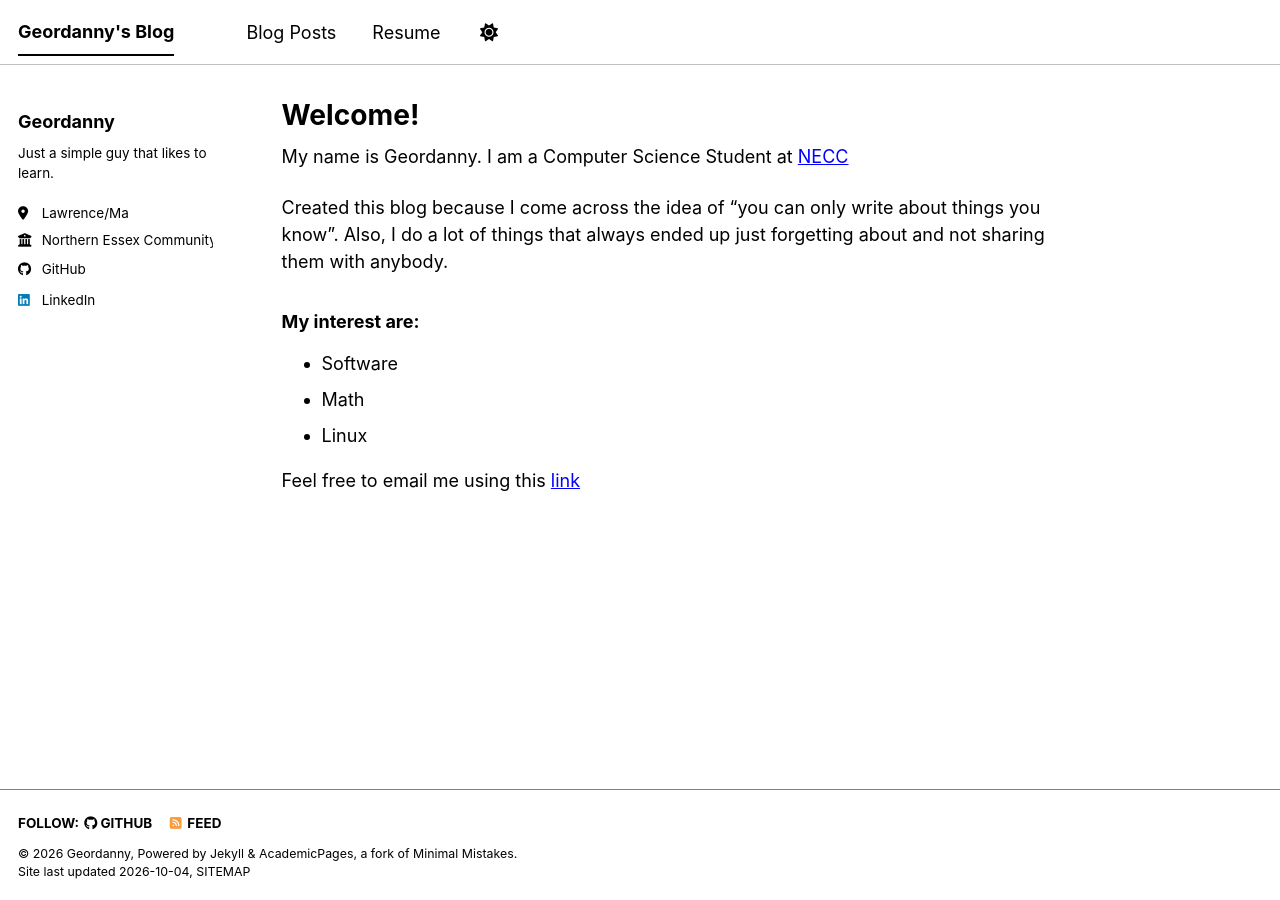
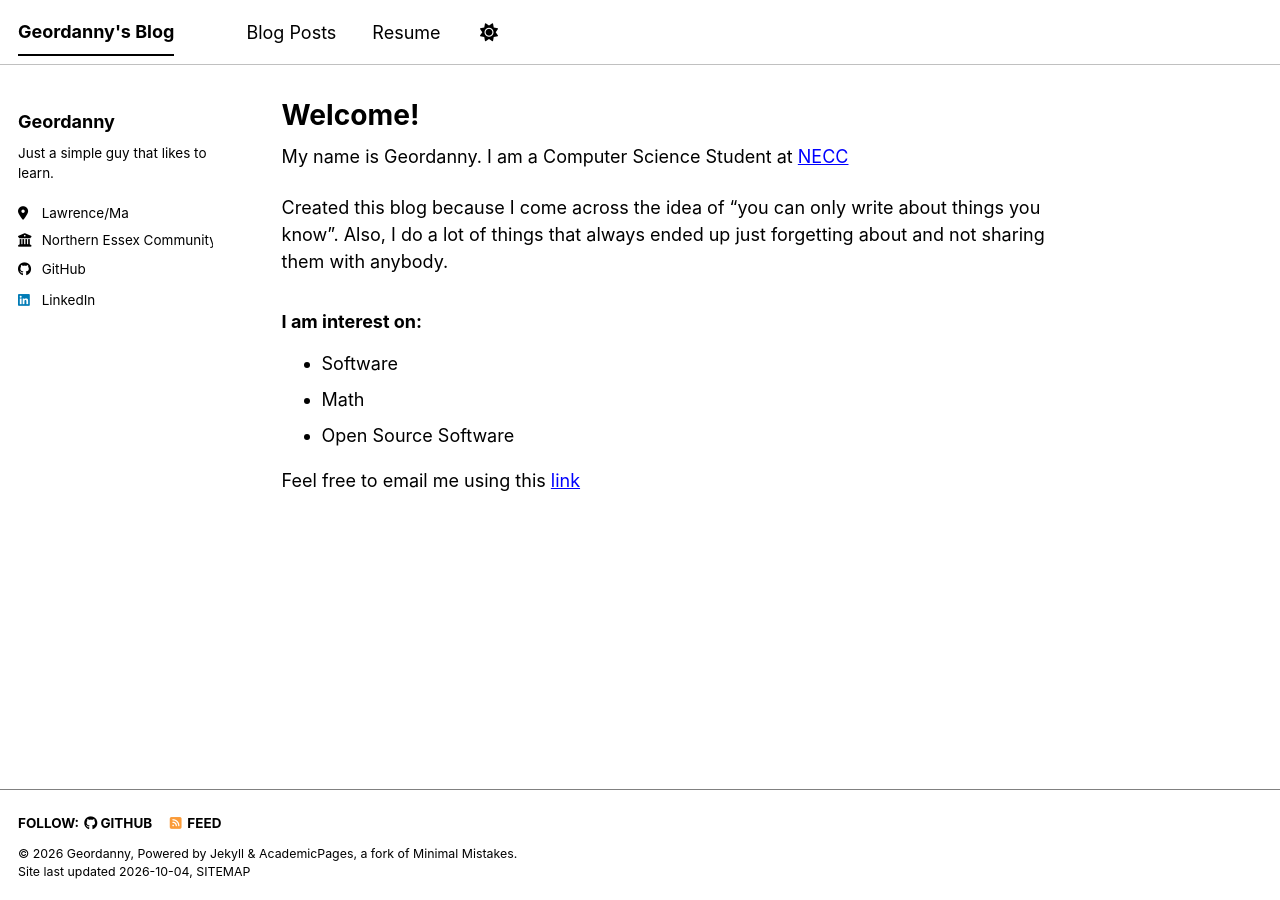
Before and after one commit to Geordanny1/Geordanny1.github.io, a Jekyll site: the page built from _pages/about.md, in a window 1280 px wide. Built offline with Jekyll 4.4.1, drawn with Linux system fonts in a browser that asks for light colours; a style sheet for code colours, icons or effects is not loaded.

Commit message:
change about

```diff
--- a/_pages/about.md
+++ b/_pages/about.md
@@ -13,9 +13,9 @@ Created this blog because I come across the idea of "you can only write about th
 I do a lot of things that always ended up just forgetting about and not sharing them with anybody.
 
 
-### My interest are:
+### I am interest on:
 - Software
 - Math
-- Linux
+- Open Source Software
 
 Feel free to email me using this [link](mailto:geordanipinales@gmail.com)
```
